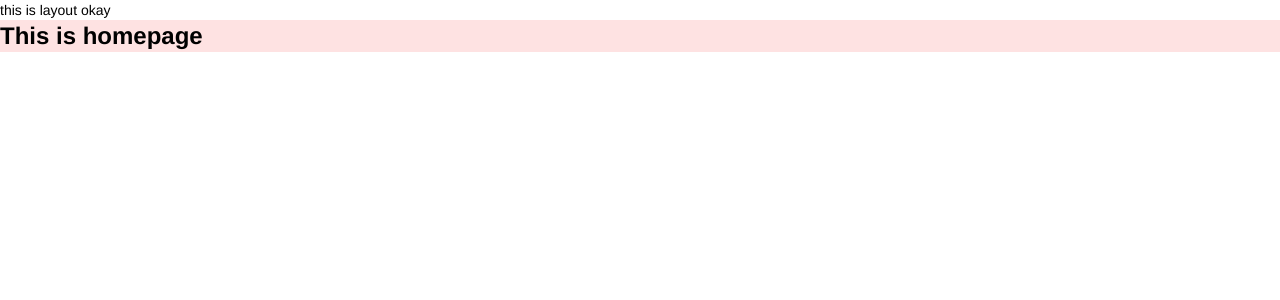
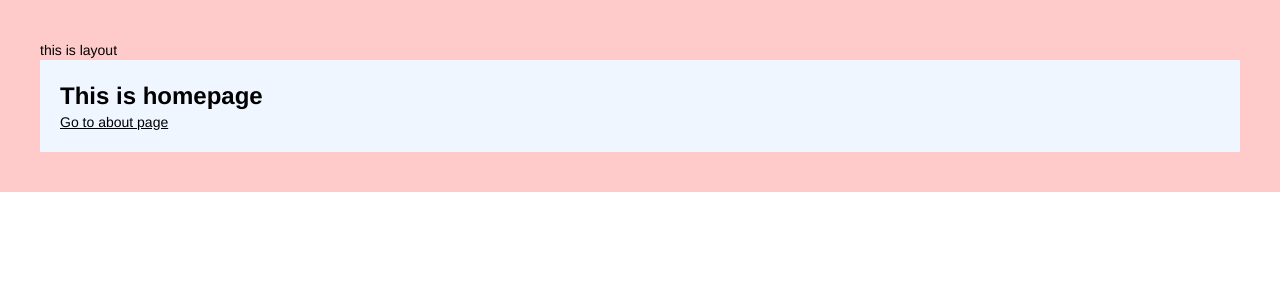
Before and after one commit to shintiazhou/progate-web, a SvelteKit app: page / in a window 1280 px wide. Shown: the top 300 px of the page. Built offline with nearby package versions, Linux system fonts and the light colour scheme.

Commit message:
update init app

```diff
--- a/src/routes/+layout.svelte
+++ b/src/routes/+layout.svelte
@@ -3,8 +3,8 @@
 </script>
 
 <div class="app">
-  <main>
-    this is layout okay
+  <main class="bg-red-200 p-10">
+    this is layout
     <slot />
   </main>
 </div>
--- a/src/routes/+page.js
+++ /dev/null
@@ -1,3 +0,0 @@
-// since there's no dynamic data here, we can prerender
-// it so that it gets served as a static asset in production
-export const prerender = true;
--- a/src/routes/+page.svelte
+++ b/src/routes/+page.svelte
@@ -3,6 +3,7 @@
   <meta name="description" content="Svelte demo app" />
 </svelte:head>
 
-<section class="container mx-auto bg-red-100">
+<section class="container mx-auto bg-blue-50 p-5">
   <h1>This is homepage</h1>
+  <a href="/about" class="underline">Go to about page</a>
 </section>
--- /dev/null
+++ b/src/routes/about/+page.svelte
@@ -0,0 +1,4 @@
+<div>
+    <h1>This is about page</h1>
+ <a href="/about" class="underline">Go to home page</a>
+</div>
```
